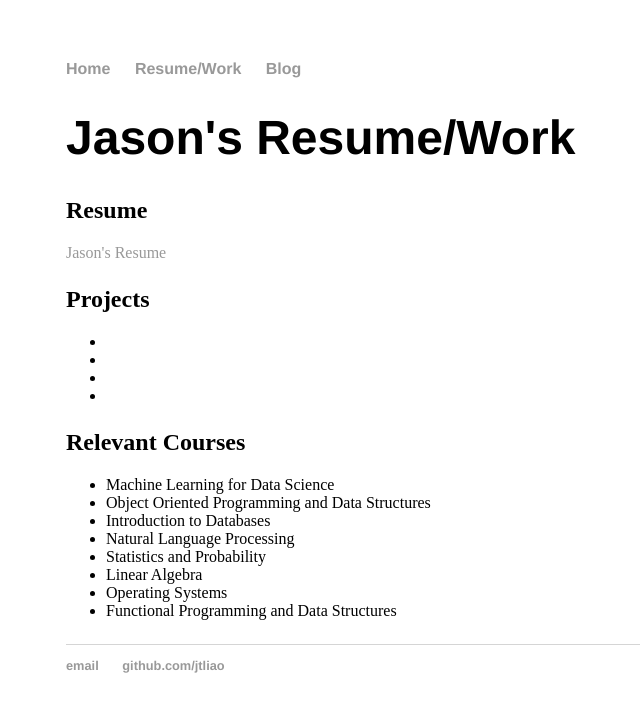
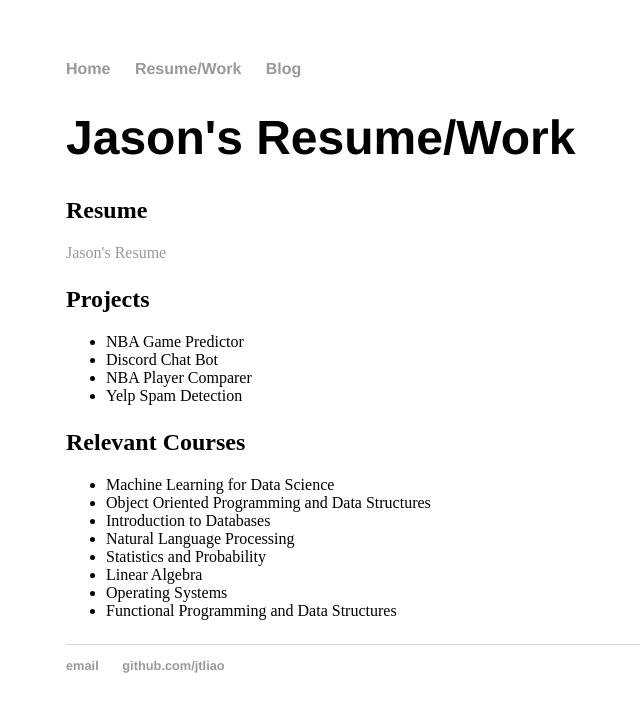
Before and after one commit to jtliao/jtliao.github.io, a Jekyll site: the page built from resume/index.html, in a window 1280 px wide. Shown: the top 712 px of the page, without its empty margins (126-766 px from the left). Built offline with Jekyll 4.4.1, drawn with Linux system fonts in a browser that asks for light colours.

Commit message:
added projects

```diff
--- a/resume/index.html
+++ b/resume/index.html
@@ -10,10 +10,10 @@ title: Jason's Resume/Work
 	<p>
 		<h2> Projects </h2>
 		<ul>
-			<li> </li>
-			<li> </li>
-			<li> </li>
-			<li> </li>
+			<li> NBA Game Predictor</li>
+			<li> Discord Chat Bot</li>
+			<li> NBA Player Comparer</li>
+			<li> Yelp Spam Detection</li>
 		</ul>
 	</p>
 	<p>
```
